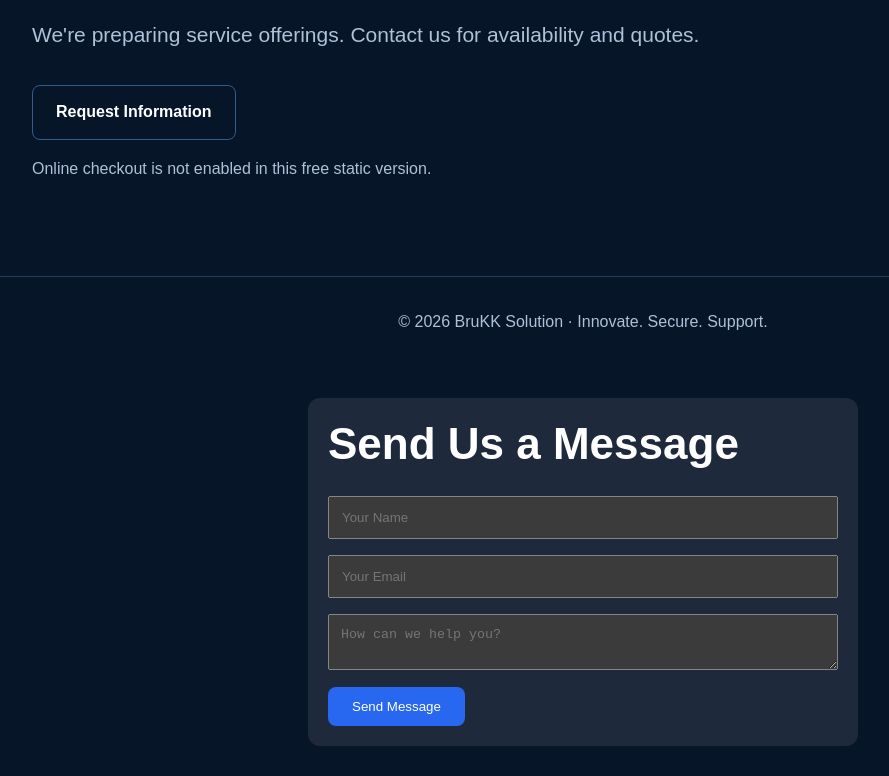
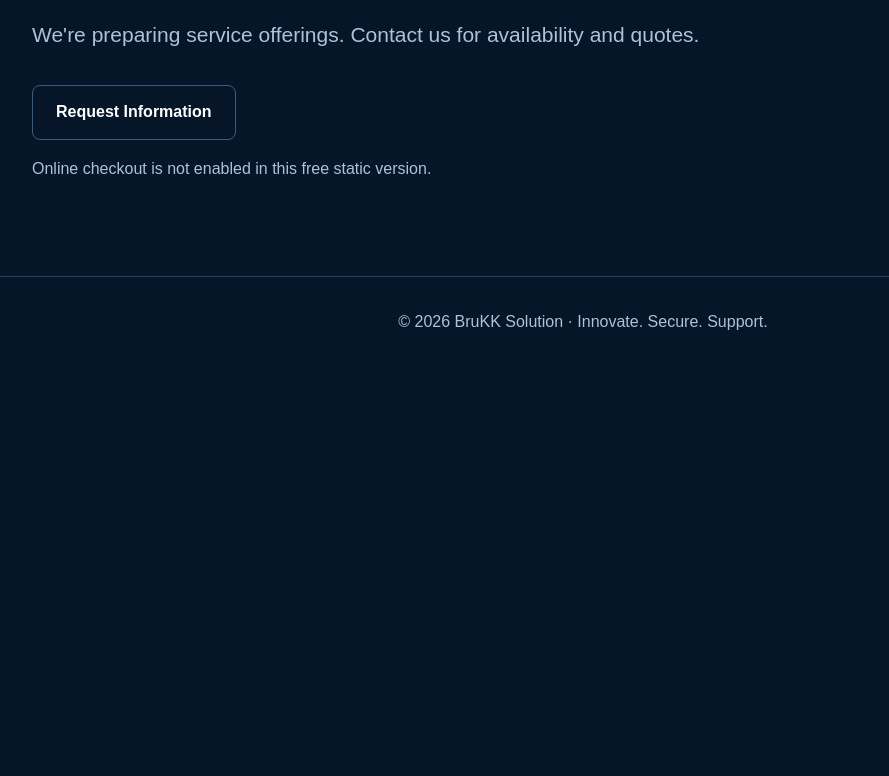
Before and after one commit to lennardbruno-byte/brukk-solution, a plain HTML site: page index.html in a window 1280 px wide. Shown: the part 2993-3769 px from the top of the page, without its empty margins (57-946 px from the left). After the commit the page ends 3361 px from the top, so only its background shows below. Drawn offline with Linux system fonts and the light colour scheme.

Commit message:
Add files via upload

```diff
--- a/index.html
+++ b/index.html
@@ -5,14 +5,5 @@
 <section id="about"><p class="eyebrow">About BruKK Solution</p><h2>Built with technology in mind.<br>Focused on results.</h2><p class="lead">We are building an IT services business focused on practical, secure and reliable technology solutions. Explore our services and contact us to discuss your needs.</p></section>
 <section id="services"><p class="eyebrow">Our Services</p><h2>IT services, end to end</h2><div class="grid"><article class="card"><h3>IT Support</h3><p>Technical troubleshooting and systems assistance.</p></article><article class="card"><h3>Linux Administration</h3><p>Linux setup, maintenance, access and system operations.</p></article><article class="card"><h3>Cloud Computing & AWS</h3><p>Cloud planning, infrastructure and deployment assistance.</p></article><article class="card"><h3>Cybersecurity</h3><p>Security reviews, configuration and hardening guidance.</p></article><article class="card"><h3>Website Hosting</h3><p>Website setup and hosting support.</p></article><article class="card"><h3>DevOps</h3><p>Git, CI/CD, containers and deployment workflows.</p></article></div></section>
 <section id="projects"><p class="eyebrow">IT Projects</p><h2>Projects & capabilities</h2><p class="muted">Examples of technologies and lab work that can be featured here once verified and approved for publication.</p><div class="grid"><div class="card"><h3>Linux & RHEL</h3><p>Server administration, users, services, networking and storage.</p></div><div class="card"><h3>CI/CD Pipeline</h3><p>GitHub, Jenkins, Docker and deployment workflow practice.</p></div><div class="card"><h3>Cloud & Websites</h3><p>Cloud infrastructure and web deployment learning projects.</p></div></div><p class="note">Project outcomes and customer testimonials will be added only after they are verified.</p></section>
-<section id="contact"><p class="eyebrow">Contact Us</p><h2>Let’s Build Something Together</h2><p class="lead">Have an IT challenge or a project idea? Send us a message to discuss your needs.</p><a class="btn" href="https://mail.google.com/mail/?view=cm&fs=1&to=brukksolution@gmail.com&su=BruKK%20Solution%20Inquiry">Email BruKK Solution →</a><p class="muted">Email address shown above must be configured with a mailbox before launch. This version does not collect or store form submissions.</p></section>
+<section id="contact"><p class="eyebrow">Contact Us</p><h2>Let’s Build Something Together</h2><p class="lead">Have an IT challenge or a project idea? Send us a message to discuss your needs.</p><a class="btn" href="mailto:info@brukksolution.com?subject=BruKK%20Solution%20Inquiry">Email BruKK Solution →</a><p class="muted">Email address shown above must be configured with a mailbox before launch. This version does not collect or store form submissions.</p></section>
 <section id="store"><p class="eyebrow">Store</p><h2>Service packages coming soon</h2><p class="lead">We're preparing service offerings. Contact us for availability and quotes.</p><a class="btn alt" href="#contact">Request Information</a><p class="muted">Online checkout is not enabled in this free static version.</p></section></main><footer>© <span id="year"></span> BruKK Solution · Innovate. Secure. Support.</footer><script>document.getElementById('year').textContent=new Date().getFullYear()</script></body></html>
-<div style="max-width:550px;margin:30px auto;padding:20px;background:#1e293b;border-radius:12px">
-<h2>Send Us a Message</h2>
-<form action="https://formsubmit.co/brukksolution@gmail.com" method="POST">
-<input type="text" name="name" placeholder="Your Name" required style="width:100%;padding:12px;margin:8px 0;box-sizing:border-box">
-<input type="email" name="email" placeholder="Your Email" required style="width:100%;padding:12px;margin:8px 0;box-sizing:border-box">
-<textarea name="message" placeholder="How can we help you?" required style="width:100%;padding:12px;margin:8px 0;box-sizing:border-box"></textarea>
-<button type="submit" style="padding:12px 24px;background:#2867f0;color:white;border:0;border-radius:8px;cursor:pointer">Send Message</button>
-</form>
-</div>
```
